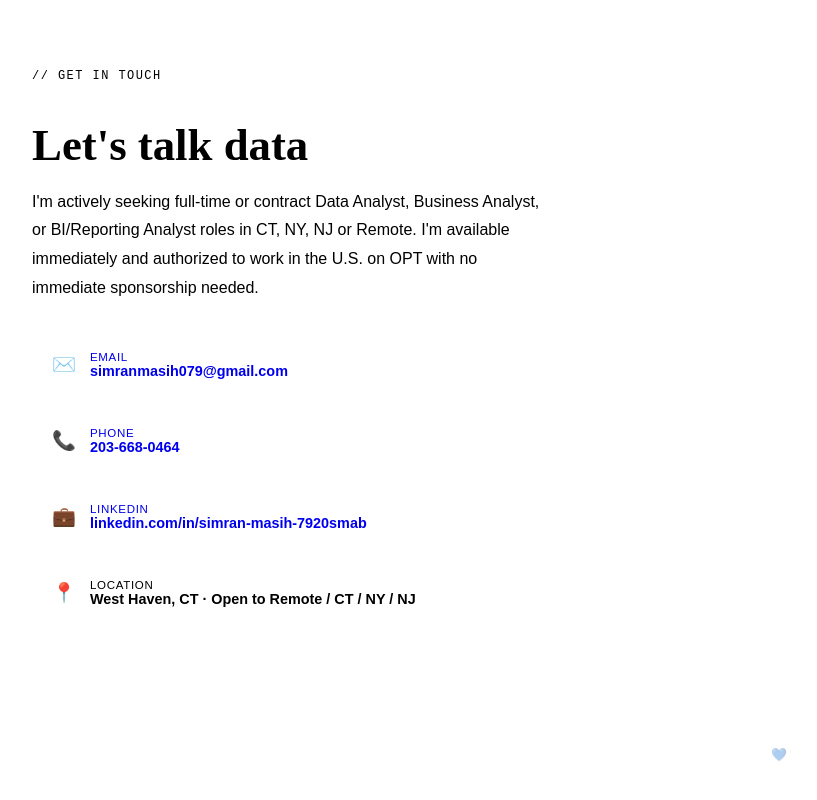
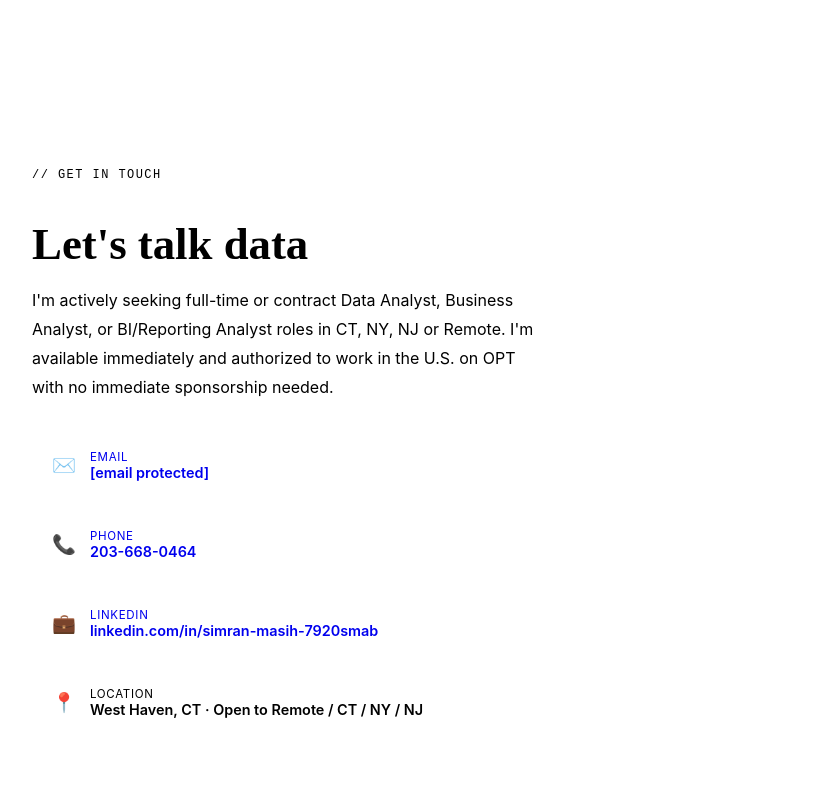
Before and after one commit to Simranmasih07/SimranMasih607.github.io, a plain HTML site: page index.html in a window 1280 px wide. Shown: the part 4751-5551 px from the top of the page, without its empty margins (56-873 px from the left). Drawn offline with Linux system fonts and the light colour scheme.

Commit message:
Modify email link and update font family
Updated email link to use email protection and modified font family.

```diff
--- a/index.html
+++ b/index.html
@@ -5,8 +5,8 @@
 <meta charset="UTF-8"/>
 <meta name="viewport" content="width=device-width, initial-scale=1.0"/>
 <title>Simran Masih — Data & Business Analyst</title>
-<link href="https://fonts.googleapis.com/css2?family=DM+Serif+Display:ital@0;1&family=DM+Sans:wght@300;400;500;600&family=JetBrains+Mono:wght@400;500&display=swap" rel="stylesheet"/>
 <style>
+  @import url('https://fonts.googleapis.com/css2?family=DM+Serif+Display:ital@0;1&family=DM+Sans:wght@300;400;500;600&family=JetBrains+Mono:wght@400;500&display=swap');
   :root {
     --navy: #0f1f3d;
     --navy2: #162847;
@@ -27,7 +27,7 @@
 html { scroll-behavior: smooth; }
 
 body {
-font-family: ‘DM Sans’, sans-serif;
+font-family: ‘DM Sans’, -apple-system, BlinkMacSystemFont, ‘Segoe UI’, sans-serif;
 background: var(–lighter);
 color: var(–text);
 overflow-x: hidden;
@@ -668,11 +668,11 @@ section { padding: 64px 24px; }
       <h2 class="section-title">Let's talk data</h2>
       <p class="contact-text">I'm actively seeking full-time or contract Data Analyst, Business Analyst, or BI/Reporting Analyst roles in CT, NY, NJ or Remote. I'm available immediately and authorized to work in the U.S. on OPT with no immediate sponsorship needed.</p>
       <div class="contact-items">
-        <a href="mailto:simranmasih079@gmail.com" class="contact-item">
+        <a href="/cdn-cgi/l/email-protection#f4879d9986959a9995879d9cc4c3cdb49399959d98da979b99" class="contact-item">
           <div class="ci-icon">✉️</div>
           <div>
             <div class="ci-label">Email</div>
-            <div class="ci-value">simranmasih079@gmail.com</div>
+            <div class="ci-value"><span class="__cf_email__" data-cfemail="dcafb5b1aebdb2b1bdafb5b4ecebe59cbbb1bdb5b0f2bfb3b1">[email&#160;protected]</span></div>
           </div>
         </a>
         <a href="tel:2036680464" class="contact-item">
@@ -710,13 +710,3 @@ section { padding: 64px 24px; }
           <div class="opt-item">Open to CT · NY · NJ · Remote</div>
         </div>
       </div>
-    </div>
-  </div>
-</section>
-
-<footer>
-  © 2026 Simran Masih · Data & Business Analyst · Built with purpose 💙
-</footer>
-
-</body>
-</html>
```
